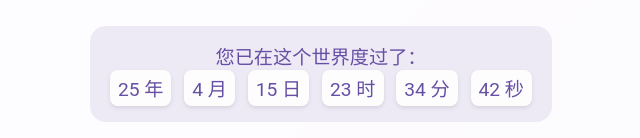
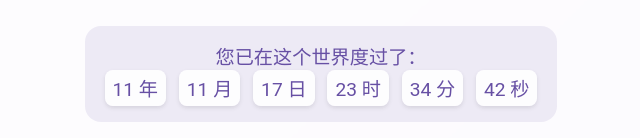
Before and after one commit to Changcaolala/Happy-birthday-for-Old-Pik-Jiang, a plain HTML site: page index.html in a window 1280 px wide. Shown: the part 814-952 px from the top of the page, 319-959 px from the left. Drawn offline with Linux system fonts and the light colour scheme.

Commit message:
Update index.html

```diff
--- a/index.html
+++ b/index.html
@@ -218,7 +218,7 @@
 
     <script>
         // 时间计算功能（必须放在最前面）------------------
-        const birthDate = new Date('2000-01-01T00:00:00'); // 修改这个日期！
+        const birthDate = new Date('2013-05-29T00:00:00'); // 修改这个日期！
 
         function calculateDuration() {
             const now = new Date();
```
